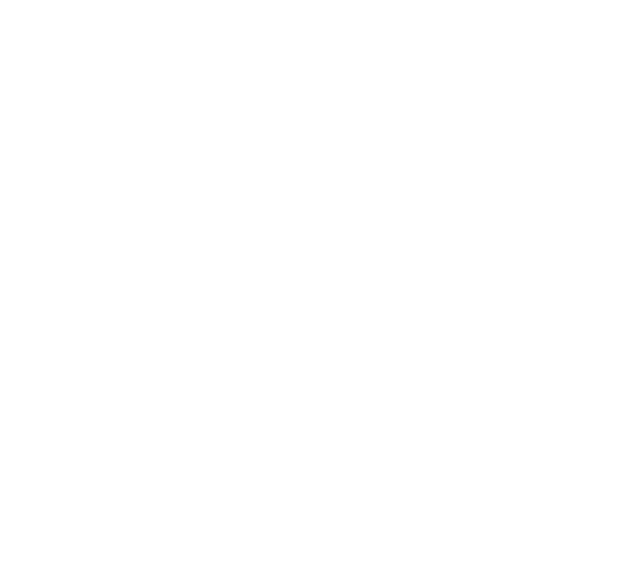
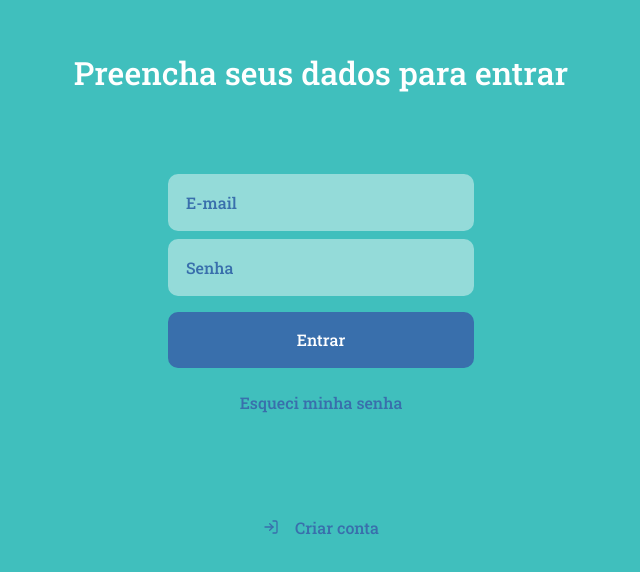
Before and after one commit to cicero-cit/basic-front, a React (Create React App) app: page / in a window 1280 px wide. Shown: the part 106-678 px from the top of the page, without its empty margins (319-959 px from the left). Built offline with nearby package versions, Linux system fonts and the light colour scheme.

Commit message:
Iniciando pagina de login

```diff
--- a/public/index.html
+++ b/public/index.html
@@ -7,6 +7,7 @@
       name="description"
       content="Web site created using create-react-app"
     />
+    <link href="https://fonts.googleapis.com/css2?family=Roboto+Slab:wght@500&display=swap" rel="stylesheet">
     <title>Basic front</title>
   </head>
   <body>
--- a/src/App.tsx
+++ b/src/App.tsx
@@ -1,10 +1,16 @@
 import React from 'react';
+import { ThemeProvider } from 'styled-components';
+import GlobalStyle from './styles/global';
+import { Theme } from './styles/theme';
+import SignIn from './pages/SignIn';
 
-function App() {
-  return (
-    <div>
-    </div>
-  );
-}
+const App: React.FC = () => (
+  <>
+    <ThemeProvider theme={Theme}>
+      <SignIn />
+      <GlobalStyle />
+    </ThemeProvider>
+  </>
+);
 
 export default App;
--- /dev/null
+++ b/src/pages/SignIn/index.tsx
@@ -0,0 +1,27 @@
+import React from 'react';
+import { FiLogIn } from 'react-icons/fi';
+import { Container, Content } from './styles';
+
+const SignIn: React.FC = () => (
+  <Container>
+    <Content>
+      <h1>Preencha seus dados para entrar</h1>
+      <form>
+        <input placeholder="E-mail" />
+
+        <input type="password" placeholder="Senha" />
+
+        <button type="submit">Entrar</button>
+
+        <a href="forgot">Esqueci minha senha</a>
+      </form>
+
+      <a href="login">
+        <FiLogIn />
+        Criar conta
+      </a>
+    </Content>
+  </Container>
+);
+
+export default SignIn;
--- /dev/null
+++ b/src/pages/SignIn/styles.ts
@@ -0,0 +1,79 @@
+import styled from 'styled-components';
+import { shade } from 'polished';
+import { Theme } from '../../styles/theme';
+
+export const Container = styled.div`
+  height: 100vh;
+  display: flex;
+  align-items: stretch;
+`;
+
+export const Content = styled.div`
+  display: flex;
+  flex-direction: column;
+  align-items: center;
+  place-content: center;
+  text-align: center;
+  width: 100%;
+  form {
+    margin: 80px 0;
+    width: 340px;
+    text-align: center;
+    h1 {
+      margin-bottom: 24px;
+    }
+    input {
+      background: ${props => props.theme.lightBlue};
+      border-radius: 10px;
+      border: 2px solid ${props => props.theme.lightBlue};
+      padding: 16px;
+      width: 90%;
+      color: ${props => props.theme.darkBlue};
+      &::placeholder {
+        color: ${props => props.theme.darkBlue};
+      }
+      & + input {
+        margin-top: 8px;
+      }
+    }
+    button {
+      background: ${props => props.theme.darkBlue};
+      height: 56px;
+      border-radius: 10px;
+      border: 0;
+      padding: 0 16px;
+      color: ${props => props.theme.white};
+      width: 90%;
+      font-weight: 500;
+      margin-top: 16px;
+      &:hover {
+        background: ${shade(0.2, Theme.darkBlue)};
+      }
+    }
+    a {
+      color: ${props => props.theme.darkBlue};
+      display: block;
+      margin-top: 24px;
+      text-decoration: none;
+      transition: color 0.2s;
+      &:hover {
+        color: ${shade(0.2, Theme.darkBlue)};
+      }
+    }
+  }
+  > a {
+    color: ${props => props.theme.darkBlue};
+    display: block;
+    margin-top: 24px;
+    text-decoration: none;
+    transition: color 0.2s;
+    display: flex;
+    align-items: center;
+    &:hover {
+      color: ${shade(0.2, Theme.darkBlue)};
+    }
+    svg {
+      margin-right: 16px;
+    }
+  }
+`;
--- /dev/null
+++ b/src/styles/global.ts
@@ -0,0 +1,26 @@
+import { createGlobalStyle } from 'styled-components';
+import { Theme } from './theme';
+
+export default createGlobalStyle`
+  * {
+    margin: 0;
+    padding: 0;
+    box-sizing: border-box;
+    outline: 0;
+  }
+  body {
+    background: ${Theme.blue};
+    color: #FFF;
+    -webkit-font-smoothing: antialised;
+  }
+  body, input, button {
+    font-family: 'Roboto Slab', serif;
+    font-size: 16px;
+  }
+  h1, h2, h3, h4, h5, h6, strong {
+    font-weight: 500;
+  }
+  button {
+    cursor: pointer;
+  }
+`;
--- /dev/null
+++ b/src/styles/theme.ts
@@ -0,0 +1,12 @@
+export const Theme = {
+  darkBlue: '#396FAC',
+  lightBlue: '#94DBD9',
+  blue: '#40BFBD',
+  white: '#FFF',
+};
+
+export interface ThemeProp {
+  darbkBlue: string;
+  lightBlue: string;
+  blue: string;
+}
```
Also changed, not shown: package.json (+3 -4 lines), 1 other file (tests, documents, lock files or other folders).
